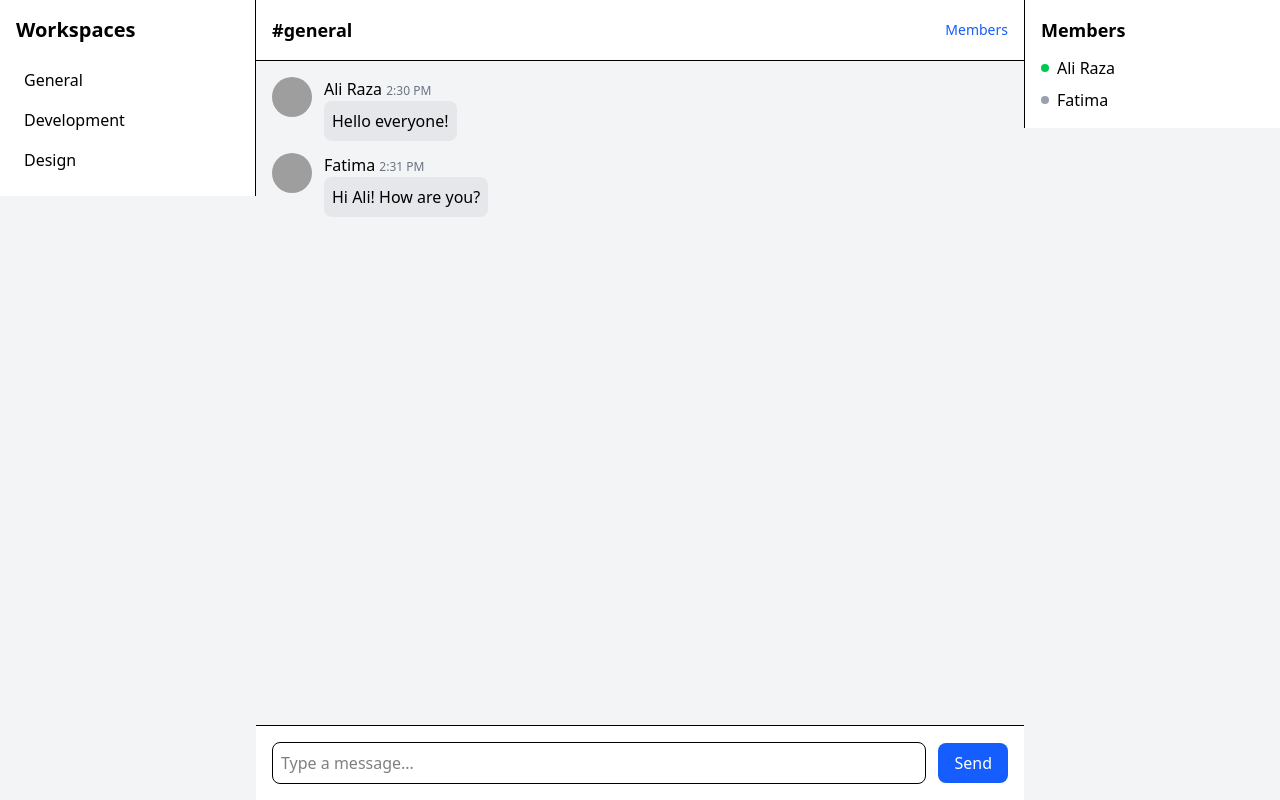
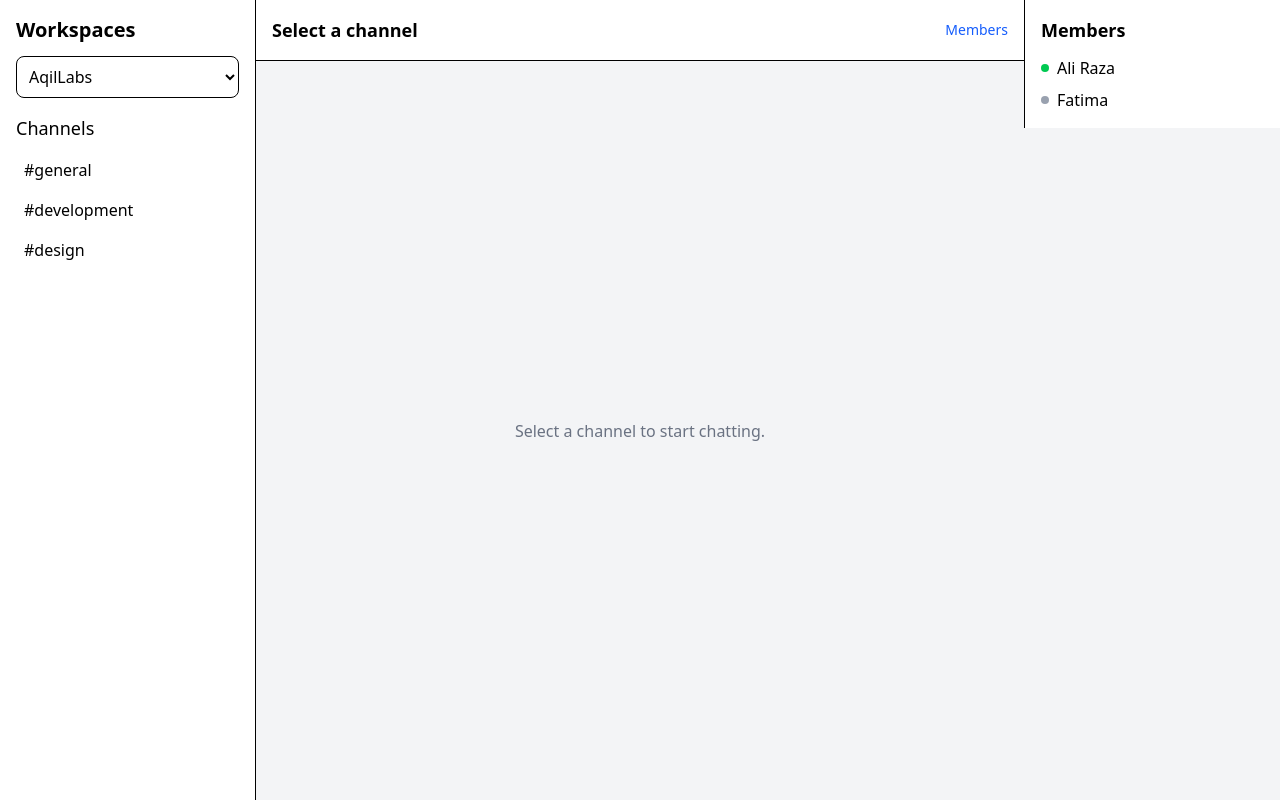
Before and after one commit to Zubain-Nadeem/MINI-SLACK, a React (Vite) app: page /chat in a window 1280 px wide. Built offline with nearby package versions, Linux system fonts and the light colour scheme; grey boxes are pictures that could not be loaded.

Commit message:
SlideBar & chatwindow Dynamic

```diff
--- a/src/components/ChatWindow.jsx
+++ b/src/components/ChatWindow.jsx
@@ -1,44 +1,45 @@
-import React from 'react'
 import MessageBubble from "./MessageBubble";
 
-const ChatWindow = () => {
+export default function ChatWindow({ selectedChannel }) {
   return (
     <main className="flex-1 flex flex-col">
       {/* Header */}
       <div className="p-4 border-b bg-white flex items-center justify-between">
-        <h2 className="text-lg font-semibold">#general</h2>
+        <h2 className="text-lg font-semibold">
+          {selectedChannel ? `#${selectedChannel.name}` : "Select a channel"}
+        </h2>
         <button className="text-sm text-blue-600">Members</button>
       </div>
 
       {/* Messages */}
+      {selectedChannel ? (
         <div className="flex-1 overflow-y-auto p-4 space-y-3">
           <MessageBubble
             name="Ali Raza"
             time="2:30 PM"
-          text="Hello everyone!"
+            text={`Welcome to #${selectedChannel.name} channel!`}
             avatar="https://i.pravatar.cc/40"
           />
-        <MessageBubble
-          name="Fatima"
-          time="2:31 PM"
-          text="Hi Ali! How are you?"
-          avatar="https://i.pravatar.cc/41"
-        />
         </div>
+      ) : (
+        <div className="flex-1 flex items-center justify-center text-gray-500">
+          Select a channel to start chatting.
+        </div>
+      )}
 
       {/* Input */}
+      {selectedChannel && (
         <div className="p-4 border-t bg-white flex items-center space-x-3">
           <input
             type="text"
-          placeholder="Type a message..."
+            placeholder={`Message #${selectedChannel.name}`}
             className="flex-1 border rounded-lg p-2 focus:outline-none"
           />
           <button className="bg-blue-600 text-white px-4 py-2 rounded-lg hover:bg-blue-700">
             Send
           </button>
         </div>
+      )}
     </main>
-  )
+  );
 }
-
-export default ChatWindow
--- a/src/components/Sidebar.jsx
+++ b/src/components/Sidebar.jsx
@@ -1,18 +1,46 @@
-import React from 'react'
+import { useState } from "react";
+import { workspaces } from "../data";
 
-const Sidebar = () => {
+export default function Sidebar({ onSelectChannel }) {
+  const [selectedWorkspace, setSelectedWorkspace] = useState(workspaces[0]);
+  const [activeChannel, setActiveChannel] = useState(null);
+
   return (
-    <div>
-       <aside className="w-64 bg-white border-r p-4">
-      <h2 className="text-xl font-semibold mb-4">Workspaces</h2>
-      <ul>
-        <li className="p-2 rounded hover:bg-gray-200 cursor-pointer">General</li>
-        <li className="p-2 rounded hover:bg-gray-200 cursor-pointer">Development</li>
-        <li className="p-2 rounded hover:bg-gray-200 cursor-pointer">Design</li>
+    <aside className="w-64 bg-white border-r p-4 flex flex-col">
+      <h2 className="text-xl font-semibold mb-3">Workspaces</h2>
+      <select
+        value={selectedWorkspace.id}
+        onChange={(e) =>
+          setSelectedWorkspace(
+            workspaces.find((w) => w.id === e.target.value)
+          )
+        }
+        className="border rounded-lg p-2 mb-4"
+      >
+        {workspaces.map((w) => (
+          <option key={w.id} value={w.id}>
+            {w.name}
+          </option>
+        ))}
+      </select>
+
+      <h3 className="text-lg font-medium mb-2">Channels</h3>
+      <ul className="flex-1 overflow-y-auto">
+        {selectedWorkspace.channels.map((ch) => (
+          <li
+            key={ch.id}
+            onClick={() => {
+              setActiveChannel(ch);
+              onSelectChannel(ch);
+            }}
+            className={`p-2 rounded cursor-pointer ${
+              activeChannel?.id === ch.id ? "bg-blue-100" : "hover:bg-gray-200"
+            }`}
+          >
+            #{ch.name}
+          </li>
+        ))}
       </ul>
     </aside>
-    </div>
-  )
+  );
 }
-
-export default Sidebar
--- /dev/null
+++ b/src/data.js
@@ -0,0 +1,20 @@
+// src/data.js
+export const workspaces = [
+  {
+    id: "1",
+    name: "AqilLabs",
+    channels: [
+      { id: "c1", name: "general" },
+      { id: "c2", name: "development" },
+      { id: "c3", name: "design" },
+    ],
+  },
+  {
+    id: "2",
+    name: "Personal",
+    channels: [
+      { id: "c4", name: "friends" },
+      { id: "c5", name: "family" },
+    ],
+  },
+];
--- a/src/pages/ChatPage.jsx
+++ b/src/pages/ChatPage.jsx
@@ -1,12 +1,15 @@
+import { useState } from "react";
 import Sidebar from "../components/Sidebar";
 import ChatWindow from "../components/ChatWindow";
 import UserPanel from "../components/UserPanel";
 
 export default function ChatPage() {
+  const [selectedChannel, setSelectedChannel] = useState(null);
+
   return (
     <div className="flex h-screen bg-gray-100">
-      <Sidebar />
-      <ChatWindow />
+      <Sidebar onSelectChannel={setSelectedChannel} />
+      <ChatWindow selectedChannel={selectedChannel} />
       <UserPanel />
     </div>
   );
```
Lines whose indentation alone changed are shown as unchanged.
